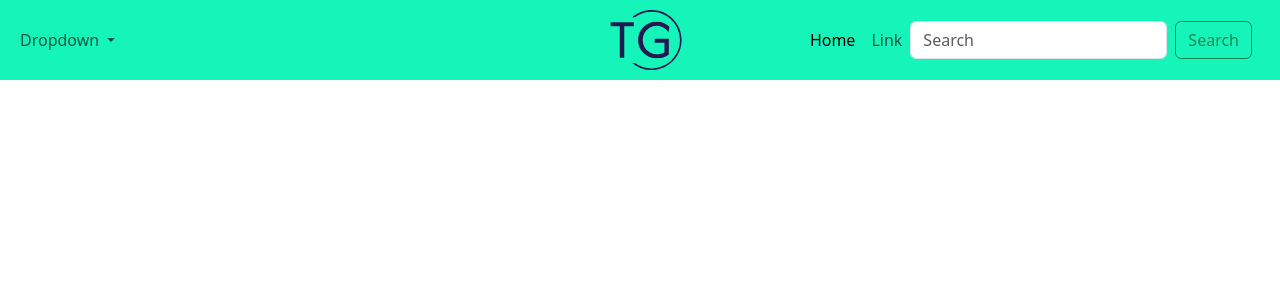
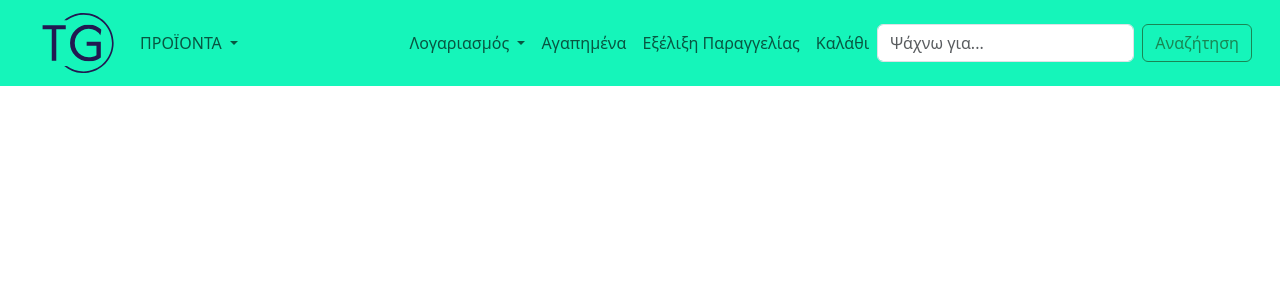
Before and after one commit to gkarountzos/eshop-project, a PHP site: page / in a window 1280 px wide. Shown: the top 300 px of the page. Run offline with PHP 8.4, Linux system fonts and the light colour scheme.

```diff
--- a/css/style.css
+++ b/css/style.css
@@ -18,11 +18,5 @@ nav img{
 
 nav{
     background-color: var(--fourthcolor);
-    height: 10vh;
+    /* height: 10vh; */
 }
-
-.navbar-brand {
-    position: absolute;
-    left: 50%;
-    transform: translateX(-50%);
-}
--- a/index.php
+++ b/index.php
@@ -21,27 +21,46 @@
             <ul class="navbar-nav me-auto mb-2 mb-lg-0">
               <li class="nav-item dropdown">
                 <a class="nav-link dropdown-toggle" href="#" role="button" data-bs-toggle="dropdown" aria-expanded="false">
-                  Dropdown
+                  ΠΡΟΪΟΝΤΑ
                 </a>
                 <ul class="dropdown-menu">
-                  <li><a class="dropdown-item" href="#">Action</a></li>
-                  <li><a class="dropdown-item" href="#">Another action</a></li>
-                  <li><hr class="dropdown-divider"></li>
-                  <li><a class="dropdown-item" href="#">Something else here</a></li>
+                  <li><a class="dropdown-item" href="#">Τηλεφωνία</a></li>
+                  <li><a class="dropdown-item" href="#">Ήχος</a></li>
+                  <li><a class="dropdown-item" href="#">Τηλεοράσεις</a></li>
+                  <li><a class="dropdown-item" href="#">Υπολογιστές</a></li>
+                  <li><a class="dropdown-item" href="#">Αναβάθμιση & Δικτυακά</a></li>
+                  <li><a class="dropdown-item" href="#">Smart Tech & Gadgets</a></li>
+                  <li><a class="dropdown-item" href="#">Ηλεκτροκίνηση</a></li>
                 </ul>
               </li>
             </ul>
             <ul class="navbar-nav mb-2 mb-lg-0">
               <li class="nav-item">
-                <a class="nav-link active" aria-current="page" href="#">Home</a>
+                <li class="nav-item dropdown">
+                  <a class="nav-link dropdown-toggle" href="#" role="button" data-bs-toggle="dropdown" aria-expanded="false">
+                    Λογαριασμός
+                  </a>
+                  <div class="dropdown-menu">
+                    <a class="dropdown-item" href="#">Σύνδεση</a>
+                    <a class="dropdown-item" href="#">Ξέχασες τον κωδικό σου;</a>
+                    <div class="dropdown-divider"></div>
+                    <a class="dropdown-item" href="#">Νέος χρήστης; Κάνε Εγγραφή</a>
+                  </div>
+                </li>
               </li>
               <li class="nav-item">
-                <a class="nav-link" href="#">Link</a>
+                <a class="nav-link" href="#">Αγαπημένα</a>
+              </li>
+              <li class="nav-item">
+                <a class="nav-link" href="#">Εξέλιξη Παραγγελίας</a>
+              </li>
+              <li class="nav-item">
+                <a class="nav-link" href="#">Καλάθι</a>
               </li>
             </ul>
             <form class="d-flex me-auto me-lg-3" role="search">
-              <input class="form-control me-2" type="search" placeholder="Search" aria-label="Search">
-              <button class="btn btn-outline-success" type="submit">Search</button>
+              <input class="form-control me-2" type="search" placeholder="Ψάχνω για..." aria-label="Search">
+              <button class="btn btn-outline-success" type="submit">Αναζήτηση</button>
             </form>
 
           </div>
```
